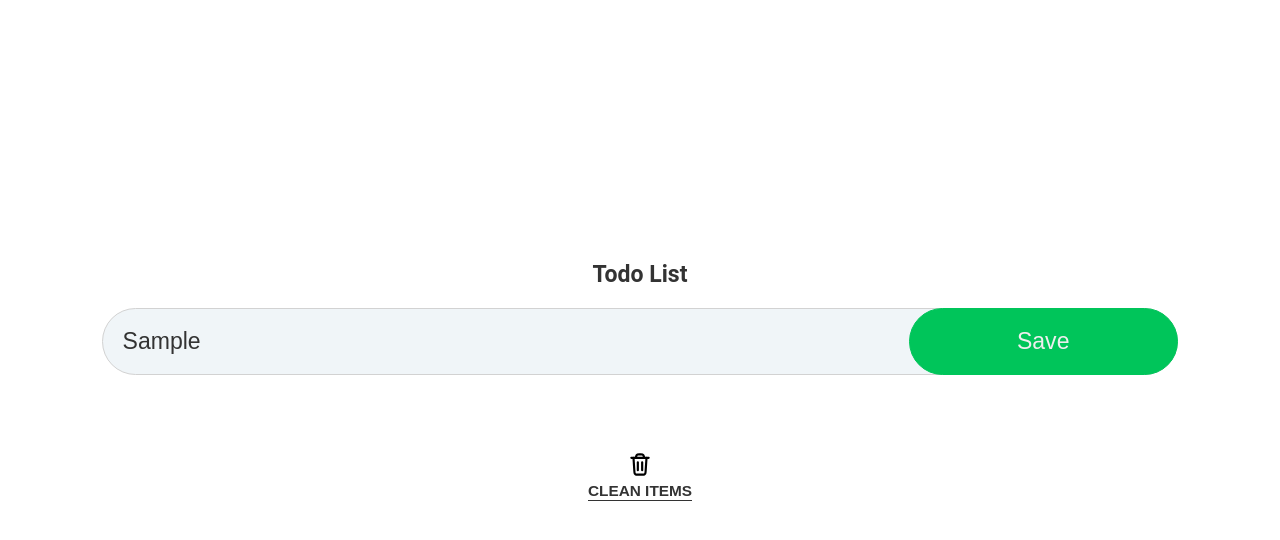
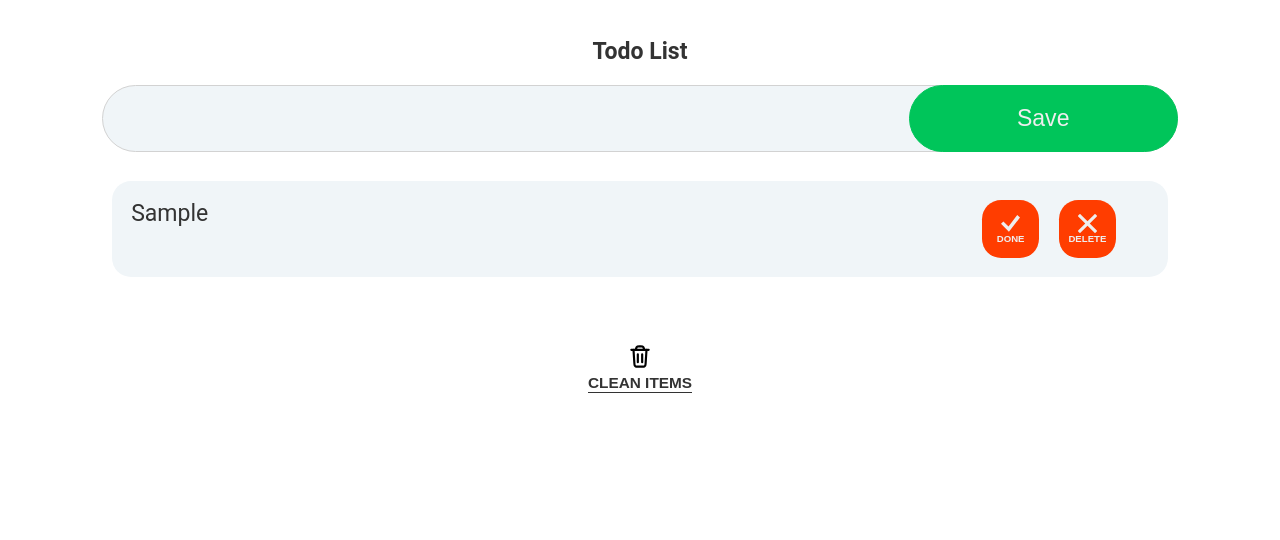
Before and after one commit to geelona/Todo-List-JS, a website built with Vite: page index.html in a window 1280 px wide. Both pictures are taken after typing "Sample" into the empty fields and a click on the button "Save". Built offline with nearby package versions, Linux system fonts and the light colour scheme.

Commit message:
added functionality to status and delete buttons

```diff
--- a/index.html
+++ b/index.html
@@ -2,7 +2,6 @@
 <html lang="en">
   <head>
     <meta charset="UTF-8" />
-    <link rel="icon" type="image/svg+xml" href="/vite.svg" />
     <meta name="viewport" content="width=device-width, initial-scale=1.0" />
     <title>Vite + TS</title>
   </head>
@@ -11,10 +10,10 @@
       <div class="container">
         <h1>Todo List</h1>
         <div class="todo-create">
-          <input type="text" />
+          <input id="input-todo" type="text" />
           <button id="save-todo">Save</button>
         </div>
-        <div class="todo-list"></div>
+        <ul class="todo-list"></ul>
         <div class="todo-list-clear">
           <button id="clear-todo">
             <img
--- a/src/scss/style.scss
+++ b/src/scss/style.scss
@@ -33,7 +33,9 @@ h3 {
 
 #app {
   min-height: 100vh;
-  @include flex-center;
+  display: flex;
+  align-items: start;
+  justify-content: center;
 
   .container {
     width: 100%;
@@ -88,7 +90,81 @@ h3 {
     }
 
     .todo-list {
+      width: 100%;
+      list-style-type: none;
+      padding: 0.5rem;
+      display: none;
+      flex-direction: column;
+      gap: 0.5rem;
 
+      .todo-list-element {
+        padding: 1rem;
+        border-radius: 1rem;
+        background: $bg-clr-primary;
+        display: flex;
+        gap: 1rem;
+
+        & > p {
+          flex: 4;
+          overflow-x: scroll;
+          white-space: wrap;
+        }
+
+        .btn-container {
+          flex: 1;
+          display: flex;
+          align-items: center;
+          justify-content: center;
+          gap: 1rem;
+
+          .btn {
+            @include flex-center;
+            flex-direction: column;
+            aspect-ratio: 1/1;
+            height: 3rem;
+
+            background: $red-clr;
+            border: none;
+            border-radius: 1rem;
+            outline: none;
+            cursor: pointer;
+            transition: all 0.075s linear;
+
+            &:hover {
+
+              border-radius: 50%;
+              scale: 0.9;
+            }
+
+            &:active {
+              background: $primary-clr;
+            }
+
+            & > * {
+              pointer-events: none;
+            }
+
+            & > img {
+              width: 1rem;
+            }
+
+            & > p {
+              font-size: 0.5rem;
+              font-weight: 800;
+              text-transform: uppercase;
+              color: $regular-clr;
+            }
+          }
+
+          .complete {
+            background: $green-clr;
+          }
+
+          .incomplete {
+            background: $red-clr;
+          }
+        }
+      }
     }
 
     .todo-list-clear {
--- a/src/ts/main.ts
+++ b/src/ts/main.ts
@@ -1 +1,74 @@
 import '../scss/style.scss'
+
+document.addEventListener('DOMContentLoaded', () => {
+  const todoList = document.querySelector('.todo-list') as HTMLUListElement
+
+  const inputTodo = document.getElementById('input-todo') as HTMLInputElement
+
+  const buttonTodo = document.getElementById('save-todo') as HTMLButtonElement
+  const clearTodo = document.getElementById('clear-todo') as HTMLButtonElement
+
+  function addNewTodo (textValue: string) {
+    const html = `
+    <li class="todo-list-element">
+      <p>${textValue}</p>
+      <div class="btn-container">
+        <button class="btn btn--status incomplete">
+          <img src="./src/assets/tick-square-svgrepo-com.svg">
+          <p>Done</p>
+        </button>
+        <button class="btn btn--delete">
+          <img src="./src/assets/x-symbol-svgrepo-com.svg">
+          <p>Delete</p>
+        </button>
+      </div>
+    </li>
+    `
+    todoList.insertAdjacentHTML('afterbegin', html)
+  }
+
+  todoList.addEventListener('click', (e) => {
+    const target = e.target as HTMLElement;
+
+    if (target.classList.contains('btn--delete')) {
+      const todoItem = target.closest('.todo-list-element') as HTMLLIElement
+      if (todoItem) {
+        todoItem.remove()
+        if (todoList.children.length === 0) {
+          todoList.style.display = 'none'
+        }
+      }
+    }
+
+    if (target.classList.contains('btn--status')) {
+      const pEl = target.parentElement?.parentElement?.querySelector('p')
+      if (target.classList.contains('incomplete')) {
+        target.classList.remove('incomplete')
+        target.classList.add('complete')
+        if (pEl) {
+          pEl.style.textDecoration = 'line-through'
+          pEl.style.textDecorationColor = '#00C55A'
+        }
+      } else {
+        target.classList.remove('complete')
+        target.classList.add('incomplete')
+        if (pEl) {
+          pEl.style.textDecoration = 'none'
+        }
+      }
+    }
+  })
+
+  buttonTodo.addEventListener('click', () => {
+    if (inputTodo.value) {
+      todoList.style.display = 'flex'
+      addNewTodo(inputTodo.value)
+      inputTodo.value = ''
+    }
+  })
+
+  clearTodo.addEventListener('click', () => {
+    todoList.style.display = 'none'
+    todoList.innerHTML = ''
+  })
+})
```
Also changed, not shown: src/assets/tick-square-svgrepo-com.svg (added), src/assets/x-symbol-svgrepo-com.svg (added).
